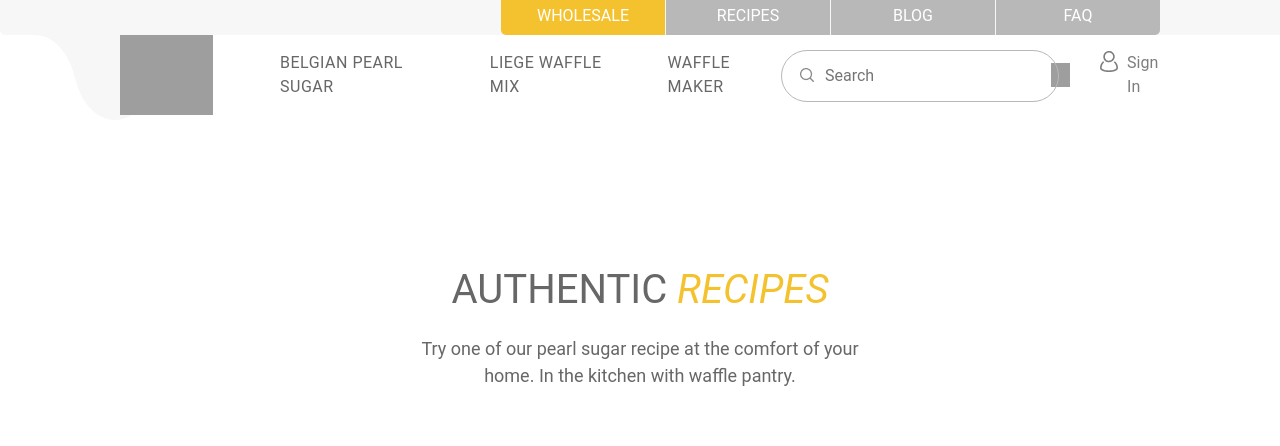
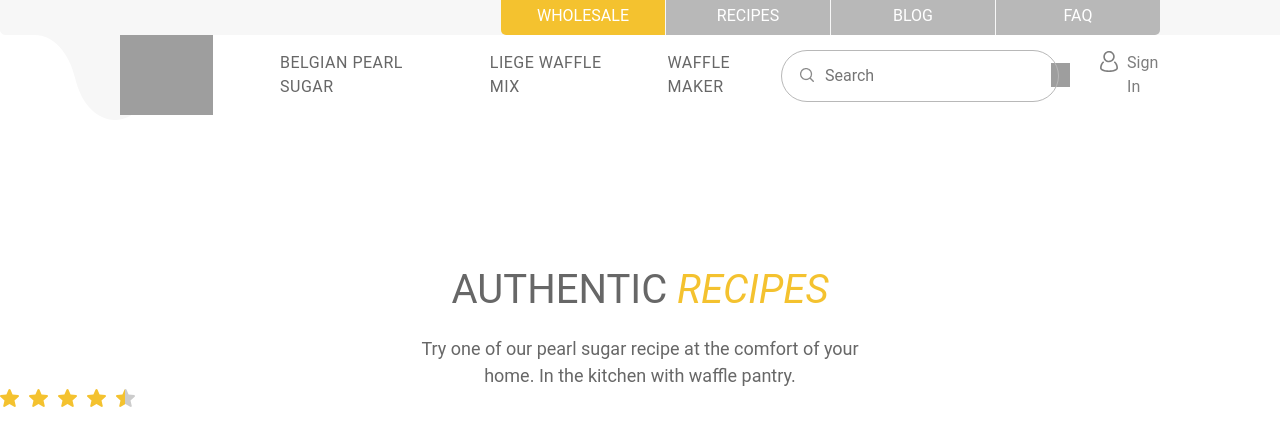
Before and after one commit to Oleksandr2108/galaxyItTest2, a Next.js app: page / in a window 1280 px wide. Shown: the top 446 px of the page. Built offline with nearby package versions, Linux system fonts and the light colour scheme; grey boxes are pictures that could not be loaded.

Commit message:
feat: Star rating custom components

```diff
--- a/app/page.tsx
+++ b/app/page.tsx
@@ -1,4 +1,5 @@
 import Header from "@/components/Header/Header";
+import StarRating from "@/components/StarRating/StarRating";
 import Title from "@/components/Title/Title";
 
 export default function Home() {
@@ -12,6 +13,8 @@ export default function Home() {
         subtitle="Try one of our pearl sugar recipe at the comfort of your home.
 In the kitchen with waffle pantry."
       />
+
+      <StarRating rating={3.5} />
     </>
   );
 }
--- /dev/null
+++ b/components/StarRating/StarRating.module.scss
@@ -0,0 +1,4 @@
+.wrapper {
+  display: flex;
+  gap:10px;
+}
--- /dev/null
+++ b/components/StarRating/StarRating.tsx
@@ -0,0 +1,52 @@
+import styles from "./StarRating.module.scss";
+interface StarRatingProps {
+  rating: number;
+}
+
+const StarRating = ({ rating }: StarRatingProps) => {
+  const totalStars = 5;
+  const stars = Array.from({ length: totalStars }, (_, i) => i++);
+  return (
+    <div className={styles.wrapper}>
+      {stars.map((star, index) => {
+        let fill = "#ccc";
+        if (rating >= star) {
+          fill = "#f4c22f";
+        } else if (rating + 0.5 >= star) {
+          fill = "url(#half)";
+        }
+        return (
+          <svg
+            key={index}
+            width={19}
+            height={18}
+            viewBox="0 0 19 18"
+            fill="none"
+            xmlns="http://www.w3.org/2000/svg"
+          >
+            {fill === "url(#half)" && (
+              <defs>
+                <linearGradient id="half">
+                  <stop
+                    offset="50%"
+                    stopColor="#F4C22F"
+                  />
+                  <stop
+                    offset="50%"
+                    stopColor="#ccc"
+                  />
+                </linearGradient>
+              </defs>
+            )}
+            <path
+              d="M18.9503 6.80118C18.8252 6.42084 18.484 6.15157 18.0818 6.1156L12.5971 5.62334L10.4295 0.606473C10.2695 0.237889 9.90532 0 9.50001 0C9.0947 0 8.73041 0.237889 8.57139 0.606473L6.4038 5.62334L0.918193 6.1156C0.516072 6.15229 0.175559 6.42156 0.049733 6.80118C-0.0753681 7.18151 0.0401656 7.59868 0.344293 7.86236L4.49031 11.4563L3.26786 16.779C3.17842 17.1704 3.33208 17.5751 3.66056 17.8098C3.83712 17.9367 4.04456 18 4.25272 18C4.43161 18 4.61063 17.953 4.77052 17.8584L9.50001 15.0628L14.2286 17.8584C14.5755 18.0633 15.0117 18.0446 15.3395 17.8098C15.6679 17.5751 15.8216 17.1704 15.7322 16.779L14.5097 11.4563L18.6557 7.86236C18.9597 7.59868 19.0754 7.18237 18.9503 6.80118Z"
+              fill={fill}
+            />
+          </svg>
+        );
+      })}
+    </div>
+  );
+};
+
+export default StarRating;
```
Also changed, not shown: components/ResipesCard/ResipesCard.tsx (added, +30 -0 lines), components/ResipesCard/ResipesCard.module.scss (added).
